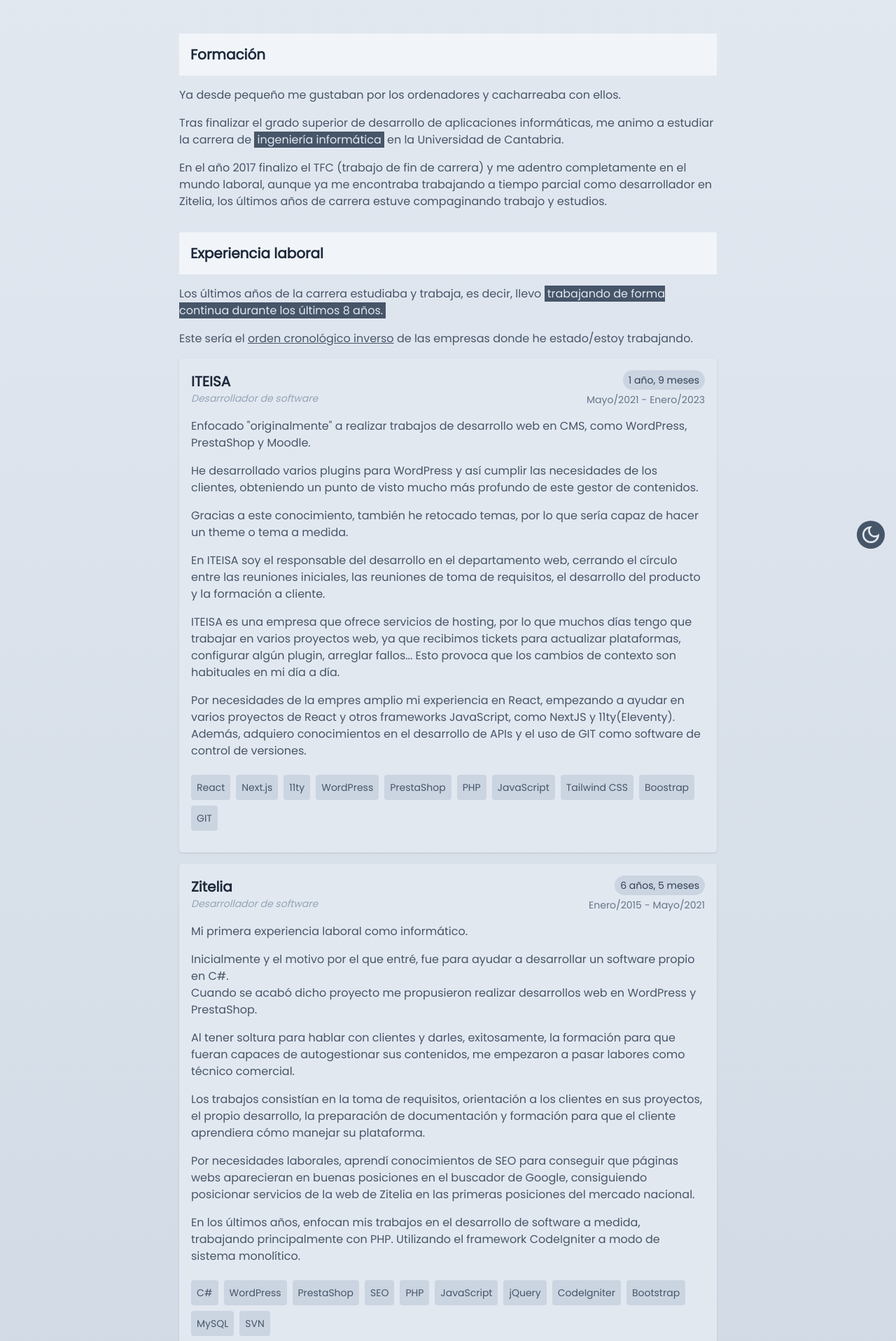
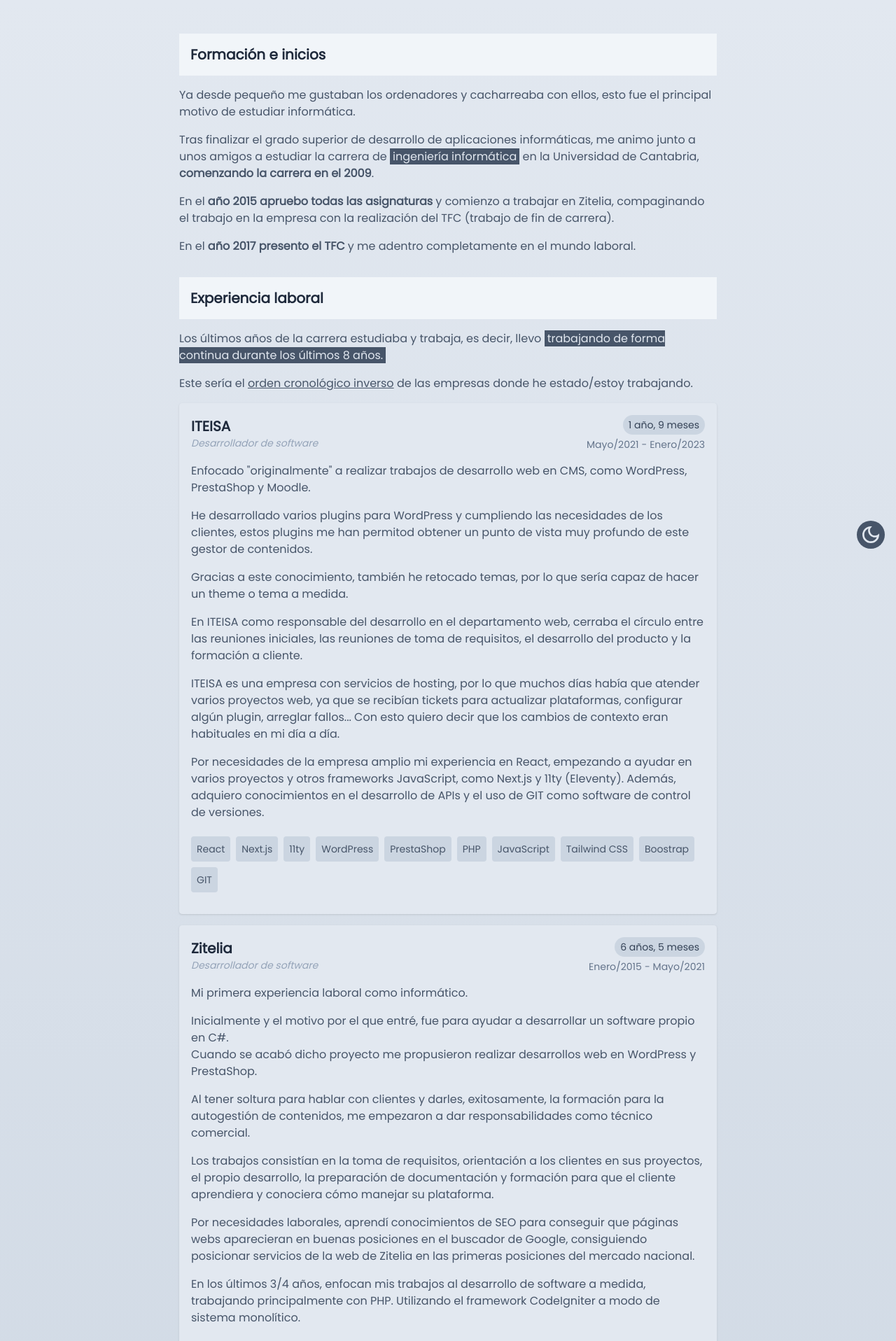
Before and after one commit to javiervallejooca/javiervallejo.me, a React (Vite) app: page /sobre-mi in a window 1280 px wide. Shown: the top 1916 px of the page at 70% size. Built offline with nearby package versions, Linux system fonts and the light colour scheme.

Commit message:
Mejoras de textos y descripciones

```diff
--- a/src/components/about/Studies.jsx
+++ b/src/components/about/Studies.jsx
@@ -2,27 +2,31 @@
   return (
     <div className="relative mb-4 w-5/6 sm:w-3/4 md:w-3/5 xl:max-w-5xl">
       <div className="sticky top-0 right-0 mb-4 bg-slate-100 py-4 px-4 text-xl font-bold text-slate-800 opacity-100 dark:bg-slate-900 dark:text-slate-200">
-        Formación
+        Formación e inicios
       </div>
 
       <div className="text-slate-600 dark:text-slate-400">
         <p className="mb-4">
-          Ya desde pequeño me gustaban por los ordenadores y cacharreaba con
-          ellos.
+          Ya desde pequeño me gustaban los ordenadores y cacharreaba con ellos,
+          esto fue el principal motivo de estudiar informática.
         </p>
         <p className="mb-4">
           Tras finalizar el grado superior de desarrollo de aplicaciones
-          informáticas, me animo a estudiar la carrera de{" "}
+          informáticas, me animo junto a unos amigos a estudiar la carrera de{" "}
           <span className="bg-slate-600 px-1 text-slate-200 dark:bg-slate-400 dark:text-slate-800">
             ingeniería informática
           </span>{" "}
-          en la Universidad de Cantabria.{" "}
+          en la Universidad de Cantabria,{" "}
+          <strong>comenzando la carrera en el 2009</strong>.
         </p>
         <p className="mb-4">
-          En el año 2017 finalizo el TFC (trabajo de fin de carrera) y me
-          adentro completamente en el mundo laboral, aunque ya me encontraba
-          trabajando a tiempo parcial como desarrollador en Zitelia, los últimos
-          años de carrera estuve compaginando trabajo y estudios.
+          En el <strong>año 2015 apruebo todas las asignaturas</strong> y
+          comienzo a trabajar en Zitelia, compaginando el trabajo en la empresa
+          con la realización del TFC (trabajo de fin de carrera).
+        </p>
+        <p className="mb-4">
+          En el <strong>año 2017 presento el TFC</strong> y me adentro
+          completamente en el mundo laboral.
         </p>
       </div>
     </div>
--- a/src/components/about/SummarySkills.jsx
+++ b/src/components/about/SummarySkills.jsx
@@ -8,9 +8,12 @@
       </div>
       <div className="text-slate-600 dark:text-slate-400">
         <p className="mb-4">
-          A lo largo de mi experiencia laboral he tocado varias tecnologías,
-          pero es un breve listado con las que más he estado trabajando junto a
-          un tiempo orientativo.
+          A lo largo de mi experiencia laboral he trabajado con varias
+          tecnologías.
+        </p>
+        <p className="mb-4">
+          Si tuviera que plantear un breve listado y un tiempo aprox. con cada
+          una de ellas, sería el siguiente:
         </p>
         <ul className="mb-4 list-inside list-disc">
           <li>
--- a/src/components/companies/descriptionCompanies/Iteisa.jsx
+++ b/src/components/companies/descriptionCompanies/Iteisa.jsx
@@ -6,31 +6,31 @@
         como WordPress, PrestaShop y Moodle.
       </p>
       <p className="mb-4">
-        He desarrollado varios plugins para WordPress y así cumplir las
-        necesidades de los clientes, obteniendo un punto de visto mucho más
-        profundo de este gestor de contenidos.
+        He desarrollado varios plugins para WordPress y cumpliendo las
+        necesidades de los clientes, estos plugins me han permitod obtener un
+        punto de vista muy profundo de este gestor de contenidos.
       </p>
       <p className="mb-4">
         Gracias a este conocimiento, también he retocado temas, por lo que sería
         capaz de hacer un theme o tema a medida.
       </p>
       <p className="mb-4">
-        En ITEISA soy el responsable del desarrollo en el departamento web,
-        cerrando el círculo entre las reuniones iniciales, las reuniones de toma
+        En ITEISA como responsable del desarrollo en el departamento web,
+        cerraba el círculo entre las reuniones iniciales, las reuniones de toma
         de requisitos, el desarrollo del producto y la formación a cliente.
       </p>
       <p className="mb-4">
-        ITEISA es una empresa que ofrece servicios de hosting, por lo que muchos
-        días tengo que trabajar en varios proyectos web, ya que recibimos
-        tickets para actualizar plataformas, configurar algún plugin, arreglar
-        fallos... Esto provoca que los cambios de contexto son habituales en mi
-        día a día.
+        ITEISA es una empresa con servicios de hosting, por lo que muchos días
+        había que atender varios proyectos web, ya que se recibían tickets para
+        actualizar plataformas, configurar algún plugin, arreglar fallos... Con
+        esto quiero decir que los cambios de contexto eran habituales en mi día
+        a día.
       </p>
       <p className="mb-4">
-        Por necesidades de la empres amplio mi experiencia en React, empezando a
-        ayudar en varios proyectos de React y otros frameworks JavaScript, como
-        NextJS y 11ty(Eleventy). Además, adquiero conocimientos en el desarrollo
-        de APIs y el uso de GIT como software de control de versiones.
+        Por necesidades de la empresa amplio mi experiencia en React, empezando
+        a ayudar en varios proyectos y otros frameworks JavaScript, como Next.js
+        y 11ty (Eleventy). Además, adquiero conocimientos en el desarrollo de
+        APIs y el uso de GIT como software de control de versiones.
       </p>
     </div>
   );
--- a/src/components/companies/descriptionCompanies/Zitelia.jsx
+++ b/src/components/companies/descriptionCompanies/Zitelia.jsx
@@ -12,14 +12,14 @@
       </p>
       <p className="mb-4">
         Al tener soltura para hablar con clientes y darles, exitosamente, la
-        formación para que fueran capaces de autogestionar sus contenidos, me
-        empezaron a pasar labores como técnico comercial.
+        formación para la autogestión de contenidos, me empezaron a dar
+        responsabilidades como técnico comercial.
       </p>
       <p className="mb-4">
         Los trabajos consistían en la toma de requisitos, orientación a los
         clientes en sus proyectos, el propio desarrollo, la preparación de
-        documentación y formación para que el cliente aprendiera cómo manejar su
-        plataforma.
+        documentación y formación para que el cliente aprendiera y conociera
+        cómo manejar su plataforma.
       </p>
       <p className="mb-4">
         Por necesidades laborales, aprendí conocimientos de SEO para conseguir
@@ -28,8 +28,8 @@
         primeras posiciones del mercado nacional.
       </p>
       <p className="mb-4">
-        En los últimos años, enfocan mis trabajos en el desarrollo de software a
-        medida, trabajando principalmente con PHP. Utilizando el framework
+        En los últimos 3/4 años, enfocan mis trabajos al desarrollo de software
+        a medida, trabajando principalmente con PHP. Utilizando el framework
         CodeIgniter a modo de sistema monolítico.
       </p>
     </div>
```
